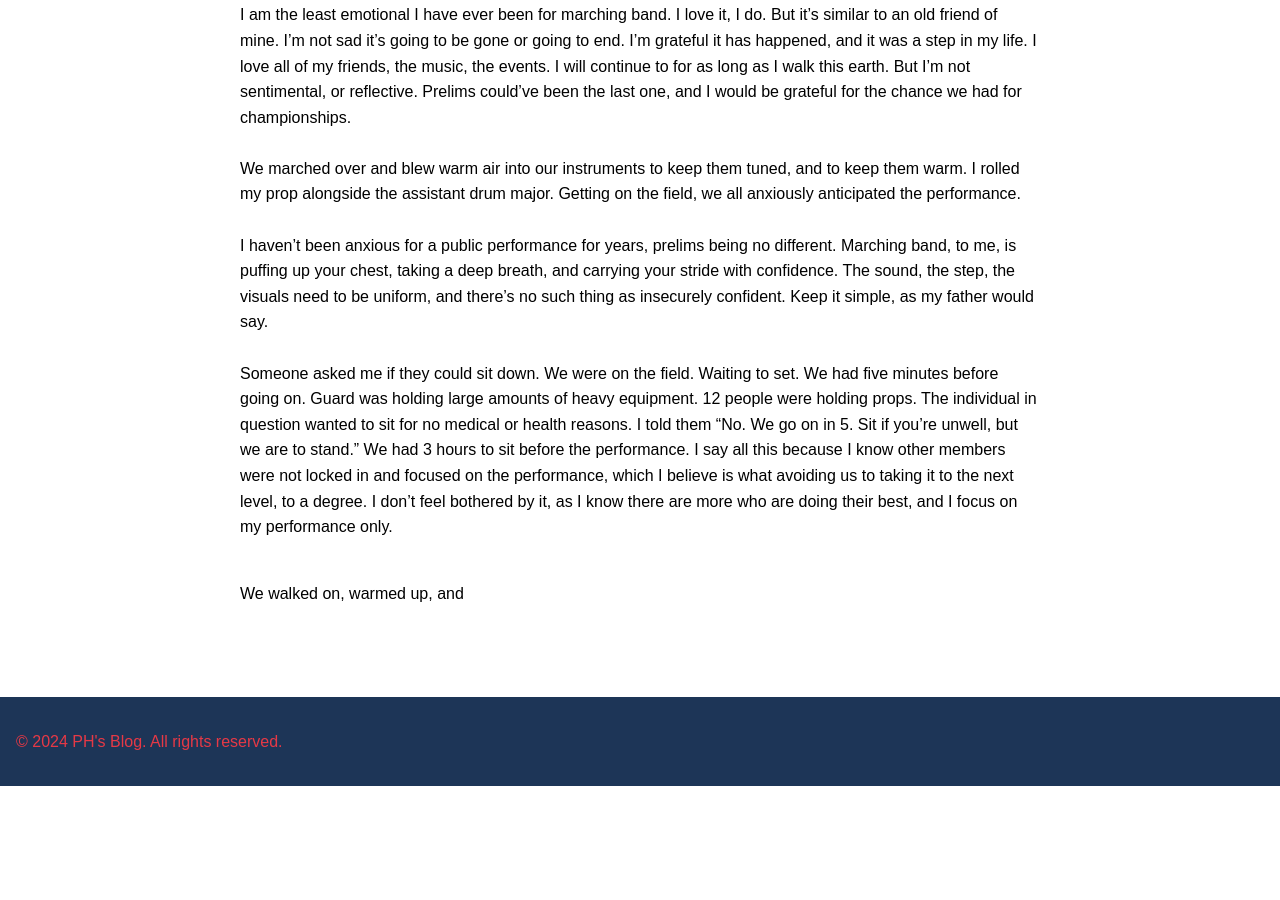
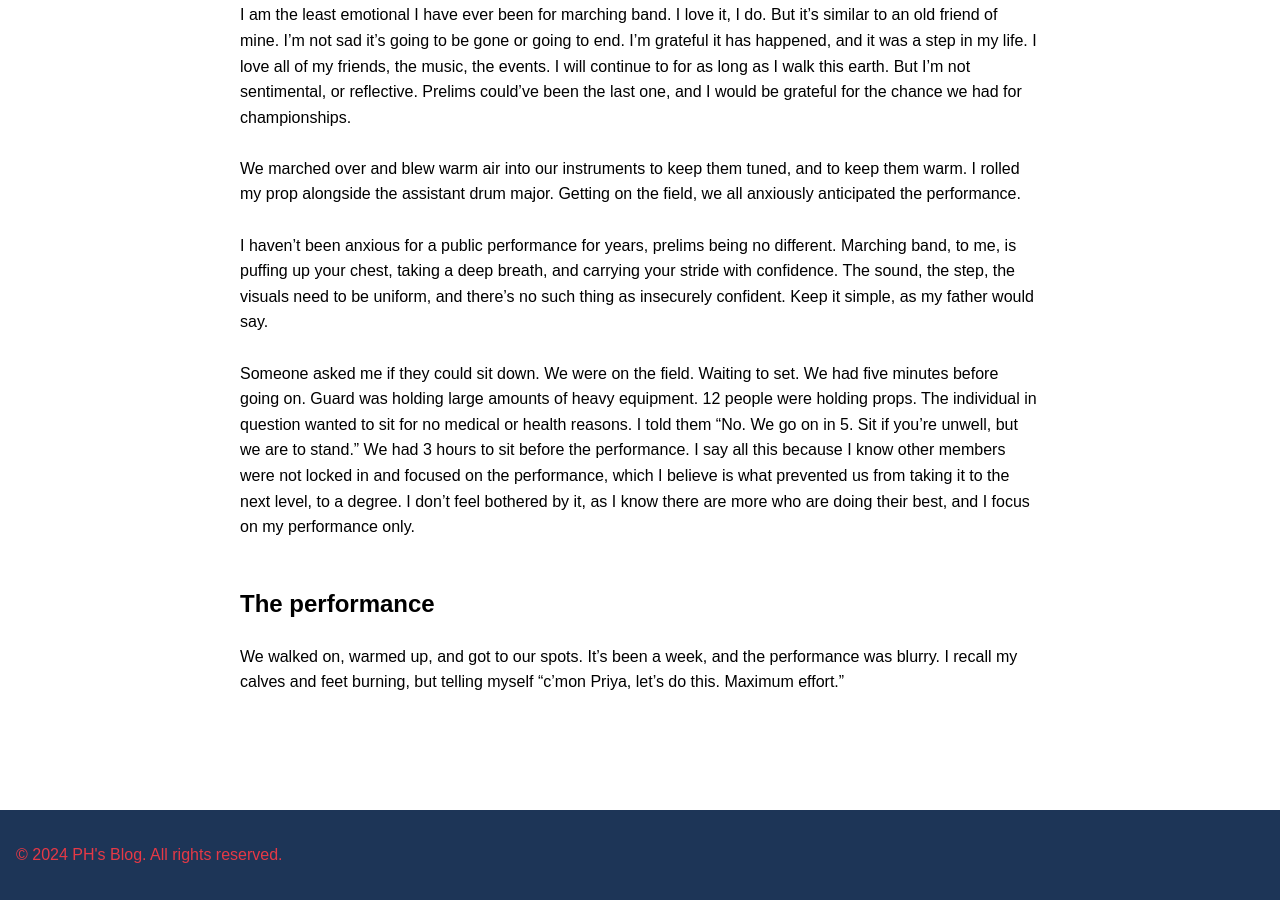
Before and after one commit to CaptainSapphire/PH-s-Blog, a Jekyll site: the page built from _posts/2024-11-21-Prelims.md, in a window 1280 px wide and 900 px high, scrolled down 2330 px. Built offline with Jekyll 4.4.1, drawn with Linux system fonts in a browser that asks for light colours; our own code applies the rules of GitHub Pages for plain Markdown files; before the commit the page ends 3116 px from its top, so only the background shows below that.

Commit message:
Update 2024-11-21-Prelims.md

```diff
--- a/_posts/2024-11-21-Prelims.md
+++ b/_posts/2024-11-21-Prelims.md
@@ -2,7 +2,7 @@
 If you didn't already know, I am a part of the Marching Band at Oak Park High School. Our season comes to a peak when we compete at preliminaries, which dictates if we make it to championships.
 All our hard work is tested as judges give our performance a numerical score. How did last Saturday's prelims go?
 
-# Before leaving the school
+## Before leaving the school
 I arrived at the band room at 9:15 am, mistaking my call time for that of the pit/guard (who had to come earlier). I spent my time talking with varying members of the marching band. <br><br>
 One of the low brass section leaders emerged from the director's office. He approached me and gave me a list of directions to share with the other members of leadership.
 I spent my remaining time informing leadership, and leadership informed their teams. I am the flute section leader, so I informed the three other flutes as well. <br><br>
@@ -11,7 +11,7 @@
 - Get instruments onto the bus
 - Check with your sections they have all parts of their uniform
 
-# The bus ride and before the performance
+## The bus ride and before the performance
 Once we did all of those things, we all lined up outside the bus, in front of the band room. One student was missing, looking for something. We all waited for him to get his things, before getting impatient. Seniors boarded the bus. Juniors. Sophomores. Freshmen. The boy we all waited on was in the low brass section, so the low brass leaders got on last, cause they had to look for the boy. There wasn't room on the bus to sit alone, so one of the low brass section leaders was seated with me. We talked for a bit. <br><br>
 
 Arriving on campus, we all went to get food from concessions. I packed a sandwich. We then ate in the stands together. All of Oak Park grouped together, so I got to talk about the performances with my friends. One of the songs was very familiar. At the end of said performance, it turns out their closing song was a part of our last year's show, *Firebird*. <br><br>
@@ -22,12 +22,13 @@
 *Announcement history for context.* <br><br>
 After the break, we all went back, watched some shows, and then returned to the bus. The bus was teeming with marchers at 4:30 pm, the time the director told us to be back by.
 
-# Prep for the performance
+## Prep for the performance
 We all got uniforms on and instruments together and got pit off of the U-Haul. We all ran through the show, ran through warm-ups, exercises, and more. The director sent us off to our sections to do whatever we needed to do. This was potentially my last competition. I told my section: <br><br>
 **"No matter what results we get, I am incredibly proud of our performance and each of you for giving it your all. Good luck everyone."**<br><br>
 We all bonded a little over some out-of-pocket discussions, and I tried to be sentimental. To be honest, this year, I am the least emotional I have ever been for marching band. I love it, I do. But it's similar to an old friend of mine. I'm not sad it's going to be gone or going to end. I'm grateful it has happened, and it was a step in my life. I love all of my friends, the music, the events. I will continue to for as long as I walk this earth. But I'm not sentimental, or reflective. Prelims could've been the last one, and I would be grateful for the chance we had for championships. <br><br>
 We marched over and blew warm air into our instruments to keep them tuned, and to keep them warm. I rolled my prop alongside the assistant drum major. Getting on the field, we all anxiously anticipated the performance.<br><br>
 I haven't been anxious for a public performance for years, prelims being no different. Marching band, to me, is puffing up your chest, taking a deep breath, and carrying your stride with confidence. The sound, the step,  the visuals need to be uniform, and there's no such thing as insecurely confident. Keep it simple, as my father would say. <br><br>
-Someone asked me if they could sit down. We were on the field. Waiting to set. We had five minutes before going on. Guard was holding large amounts of heavy equipment. 12 people were holding props. The individual in question wanted to sit for no medical or health reasons. I told them "No. We go on in 5. Sit if you're unwell, but we are to stand." We had 3 hours to sit before the performance. I say all this because I know other members were not locked in and focused on the performance, which I believe is what avoiding us to taking it to the next level, to a degree. I don't feel bothered by it, as I know there are more who are doing their best, and I focus on my performance only. <br><br>
+Someone asked me if they could sit down. We were on the field. Waiting to set. We had five minutes before going on. Guard was holding large amounts of heavy equipment. 12 people were holding props. The individual in question wanted to sit for no medical or health reasons. I told them "No. We go on in 5. Sit if you're unwell, but we are to stand." We had 3 hours to sit before the performance. I say all this because I know other members were not locked in and focused on the performance, which I believe is what prevented us from taking it to the next level, to a degree. I don't feel bothered by it, as I know there are more who are doing their best, and I focus on my performance only. <br><br>
 
-We walked on, warmed up, and
+## The performance
+We walked on, warmed up, and got to our spots. It's been a week, and the performance was blurry. I recall my calves and feet burning, but telling myself "c'mon Priya, let's do this. Maximum effort." <br><br>
```
